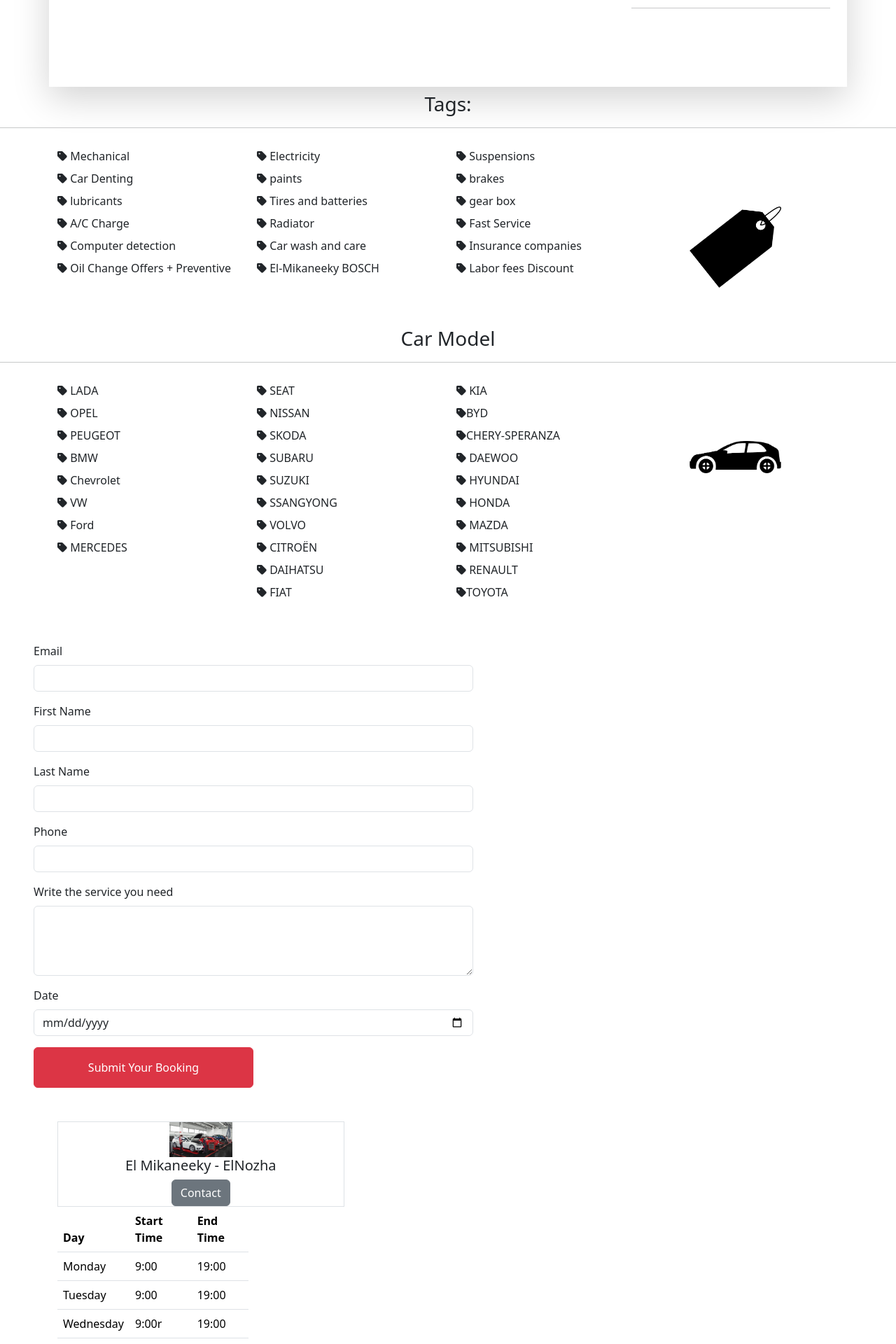
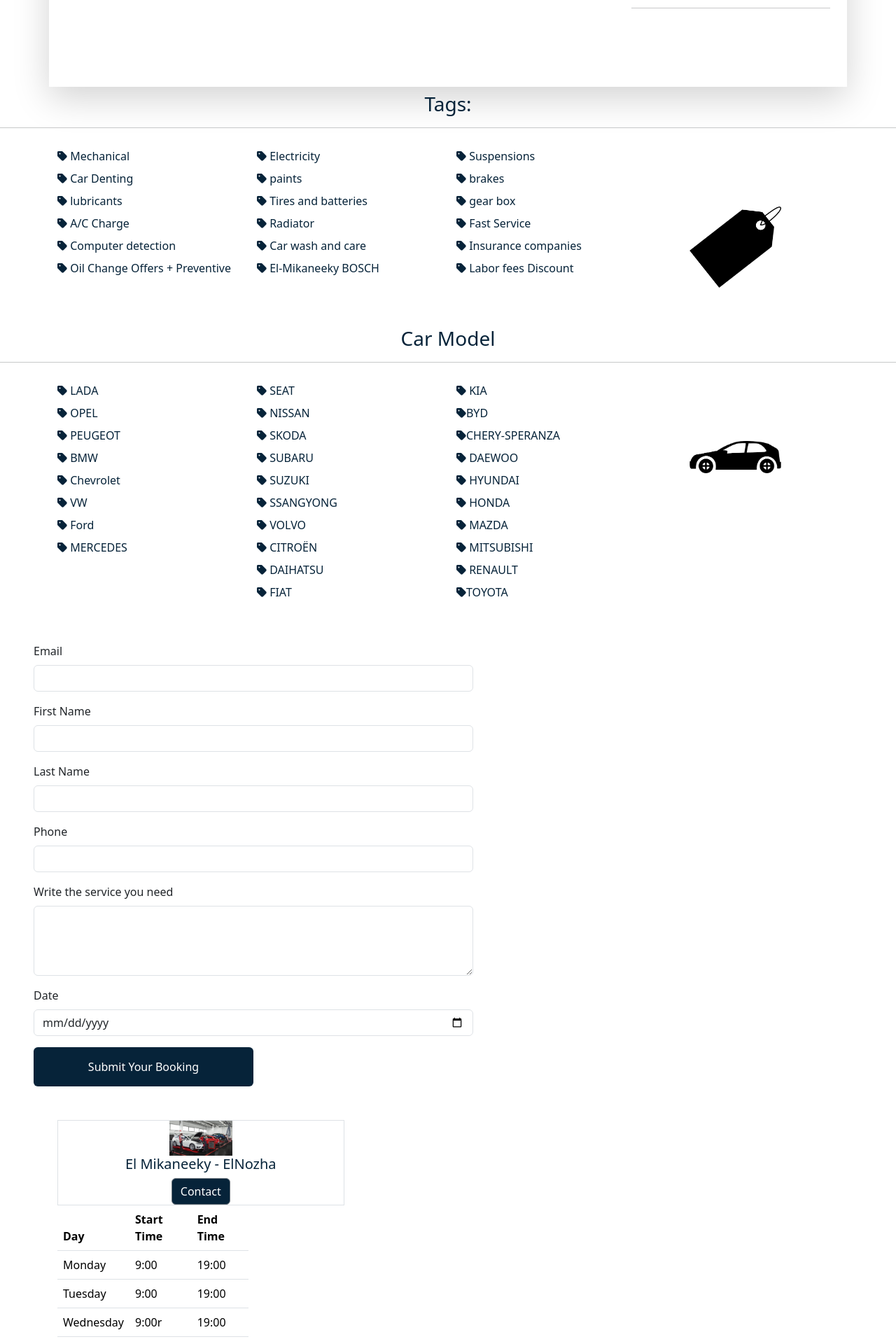
Before and after one commit to Mayar-M-Hamed0/Final-project-ITI, an Angular app: page /details-service in a window 1280 px wide. Shown: the part 1040-2960 px from the top of the page at 70% size. Built offline with nearby package versions, Linux system fonts and the light colour scheme.

Commit message:
var color

```diff
--- a/src/app/details-service/details-service.component.css
+++ b/src/app/details-service/details-service.component.css
@@ -106,3 +106,17 @@
     background-position: center center;
     background-size: cover;
   }
+
+
+  #texxxt{
+    color: var(--main-color);
+
+  }
+
+  #btnstyle{
+    background-color: var(--main-color);
+  }
+
+  :host {
+    --main-color: rgb(6, 35, 57); /* Define your CSS variable */
+  }
--- a/src/app/details-service/details-service.component.html
+++ b/src/app/details-service/details-service.component.html
@@ -78,10 +78,10 @@
   </div>
 
   <!-- car tags -->
-  <h3 class="text-center mt-2">Tags:</h3>
+  <h3 class="text-center mt-2"  id="texxxt">Tags:</h3>
   <hr>
 
-  <div class="container">
+  <div class="container" id="texxxt">
     <div class="row">
       <div class="col-9 lh-1 mt-3">
         <div class="row">
@@ -131,10 +131,10 @@
 
   <!-- car modeal -->
 
-  <h3 class="text-center mt-2">Car Model</h3>
+  <h3 class="text-center mt-2"  id="texxxt">Car Model</h3>
   <hr>
 
-  <div class="container">
+  <div class="container" id="texxxt">
     <div class="row">
       <div class="col-9 lh-1 mt-3">
         <div class="row">
@@ -250,7 +250,7 @@
       </div>
 
 
-      <button type="submit" class="btn btn-danger w-50 p-3">Submit Your Booking</button>
+      <button type="submit" class="btn btn-danger w-50 p-3 border-0" id="btnstyle" >Submit Your Booking</button>
     </form>
   </div>
 </div>
@@ -265,8 +265,8 @@
 
       <div class="card-body border text-center w-75 ">
         <img src="../../assets/ser.jpg" width="90" alt="" srcset="">
-        <h5 class="text-center">El Mikaneeky - ElNozha</h5>
-         <a href="tel:01128058368" class="btn btn-secondary "> Contact</a>
+        <h5 class="text-center" id="texxxt">El Mikaneeky - ElNozha</h5>
+         <a href="tel:01128058368" class="btn btn-secondary " id="btnstyle"> Contact</a>
 
       </div>
 
@@ -274,8 +274,8 @@
 
 
       <div class="table-responsive ">
-        <table class="table w-50 ">
-            <thead>
+        <table class="table w-50 " >
+            <thead >
                 <tr>
                     <th>Day</th>
                     <th>Start Time</th>
@@ -326,9 +326,9 @@
             </tbody>
         </table>
     </div>
-    <p>Adress:</p>
+    <p class="fw-bold" id="texxxt" >Adress:</p>
     <div id="map-container-google-2" class="z-depth-1-half map-container" style="height: 500px">
-      <iframe src="https://maps.google.com/maps?q=chicago&t=&z=13&ie=UTF8&iwloc=&output=embed" frameborder="0"
+      <iframe src="https://www.google.com/maps/embed?pb=!1m18!1m12!1m3!1d3456.074084649587!2d31.135070424090987!3d29.977300821748116!2m3!1f0!2f0!3f0!3m2!1i1024!2i768!4f13.1!3m3!1m2!1s0x14584f7de239bbcd%3A0xca7474355a6e368b!2z2KPZh9ix2KfZhdin2Kog2KfZhNis2YrYstip!5e0!3m2!1sar!2seg!4v1706989210083!5m2!1sar!2seg" frameborder="0"
          allowfullscreen></iframe>
     </div>
 
```
